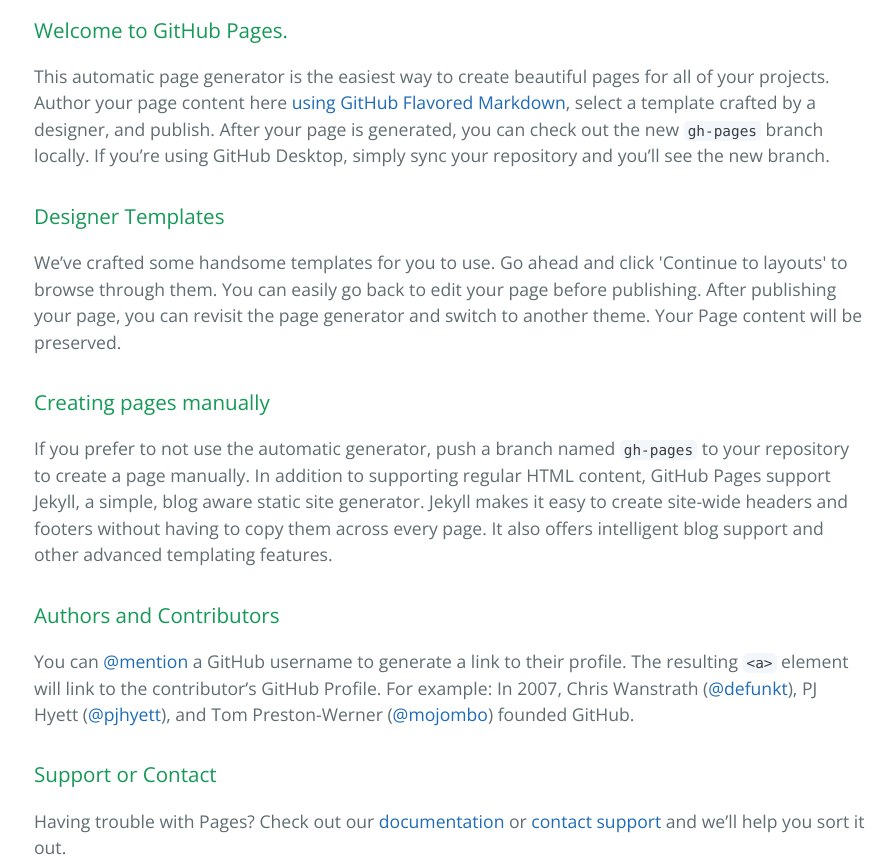
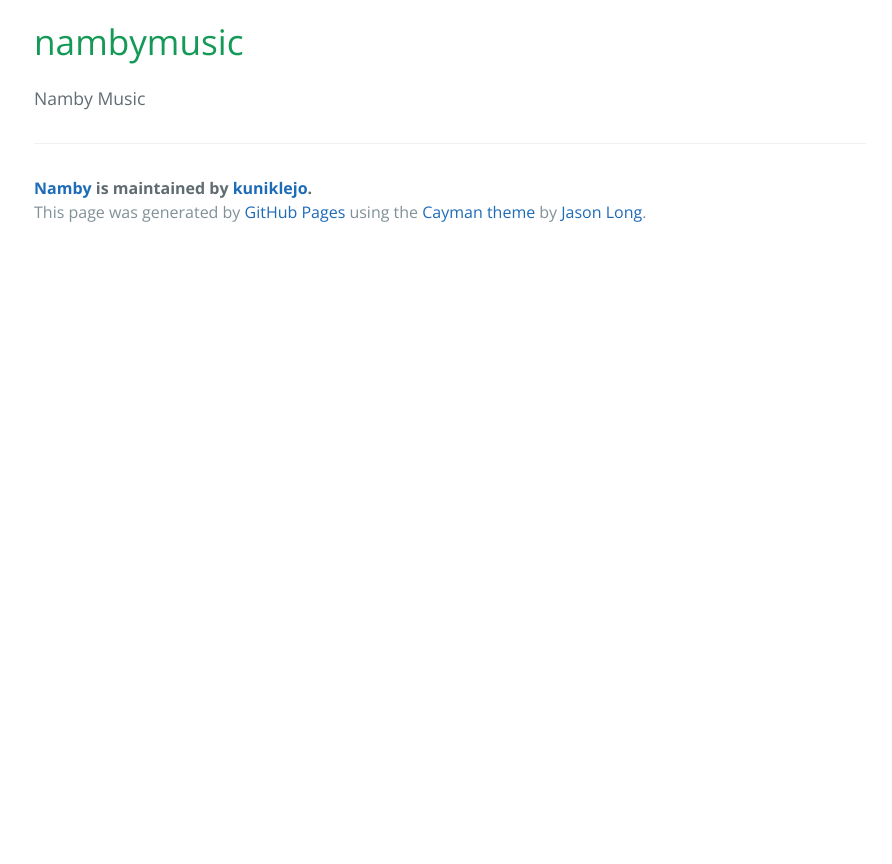
Before and after one commit to kuniklejo/Namby, a plain HTML site: page index.html in a window 1280 px wide. Shown: the part 400-1264 px from the top of the page, without its empty margins (190-1082 px from the left). After the commit the page ends 800 px from the top, so only its background shows below. Drawn offline with nearby package versions, Linux system fonts and the light colour scheme.

```diff
--- a/index.html
+++ b/index.html
@@ -19,30 +19,10 @@
     </section>
 
     <section class="main-content">
-      <h3>
-<a id="welcome-to-github-pages" class="anchor" href="#welcome-to-github-pages" aria-hidden="true"><span aria-hidden="true" class="octicon octicon-link"></span></a>Welcome to GitHub Pages.</h3>
+      <h1>
+<a id="nambymusic" class="anchor" href="#nambymusic" aria-hidden="true"><span aria-hidden="true" class="octicon octicon-link"></span></a>nambymusic</h1>
 
-<p>This automatic page generator is the easiest way to create beautiful pages for all of your projects. Author your page content here <a href="https://guides.github.com/features/mastering-markdown/">using GitHub Flavored Markdown</a>, select a template crafted by a designer, and publish. After your page is generated, you can check out the new <code>gh-pages</code> branch locally. If you’re using GitHub Desktop, simply sync your repository and you’ll see the new branch.</p>
-
-<h3>
-<a id="designer-templates" class="anchor" href="#designer-templates" aria-hidden="true"><span aria-hidden="true" class="octicon octicon-link"></span></a>Designer Templates</h3>
-
-<p>We’ve crafted some handsome templates for you to use. Go ahead and click 'Continue to layouts' to browse through them. You can easily go back to edit your page before publishing. After publishing your page, you can revisit the page generator and switch to another theme. Your Page content will be preserved.</p>
-
-<h3>
-<a id="creating-pages-manually" class="anchor" href="#creating-pages-manually" aria-hidden="true"><span aria-hidden="true" class="octicon octicon-link"></span></a>Creating pages manually</h3>
-
-<p>If you prefer to not use the automatic generator, push a branch named <code>gh-pages</code> to your repository to create a page manually. In addition to supporting regular HTML content, GitHub Pages support Jekyll, a simple, blog aware static site generator. Jekyll makes it easy to create site-wide headers and footers without having to copy them across every page. It also offers intelligent blog support and other advanced templating features.</p>
-
-<h3>
-<a id="authors-and-contributors" class="anchor" href="#authors-and-contributors" aria-hidden="true"><span aria-hidden="true" class="octicon octicon-link"></span></a>Authors and Contributors</h3>
-
-<p>You can <a href="https://help.github.com/articles/basic-writing-and-formatting-syntax/#mentioning-users-and-teams" class="user-mention">@mention</a> a GitHub username to generate a link to their profile. The resulting <code>&lt;a&gt;</code> element will link to the contributor’s GitHub Profile. For example: In 2007, Chris Wanstrath (<a href="https://github.com/defunkt" class="user-mention">@defunkt</a>), PJ Hyett (<a href="https://github.com/pjhyett" class="user-mention">@pjhyett</a>), and Tom Preston-Werner (<a href="https://github.com/mojombo" class="user-mention">@mojombo</a>) founded GitHub.</p>
-
-<h3>
-<a id="support-or-contact" class="anchor" href="#support-or-contact" aria-hidden="true"><span aria-hidden="true" class="octicon octicon-link"></span></a>Support or Contact</h3>
-
-<p>Having trouble with Pages? Check out our <a href="https://help.github.com/pages">documentation</a> or <a href="https://github.com/contact">contact support</a> and we’ll help you sort it out.</p>
+<p>Namby Music</p>
 
       <footer class="site-footer">
         <span class="site-footer-owner"><a href="https://github.com/kuniklejo/Namby">Namby</a> is maintained by <a href="https://github.com/kuniklejo">kuniklejo</a>.</span>
```
Also changed, not shown: params.json (+1 -1 lines).
